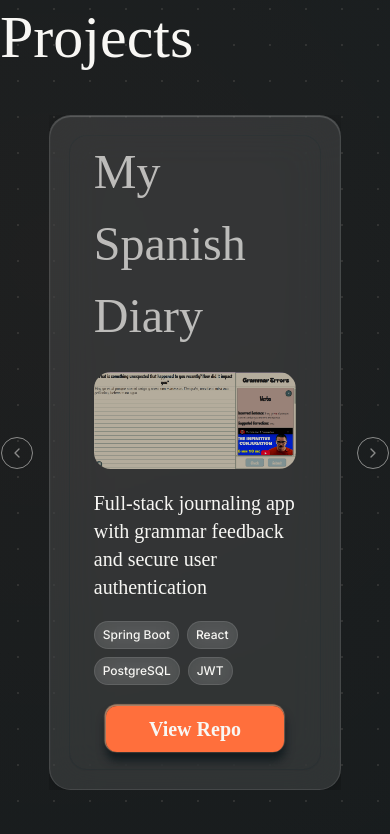
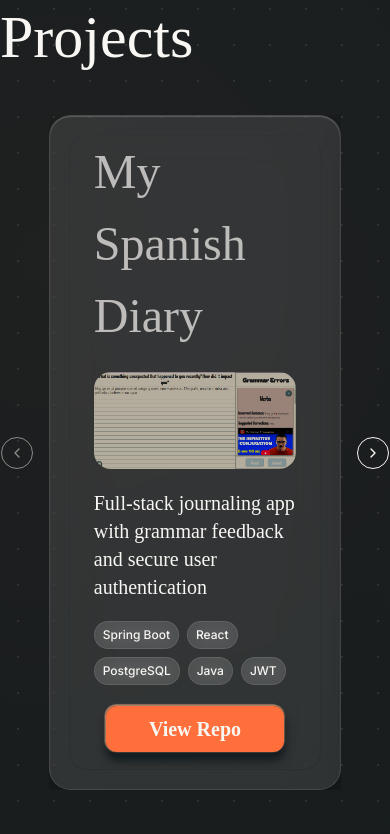
Before and after one commit to Devon-Hill7/devon-portfolio, a Next.js app in the folder client/: page / in a window 390 px wide. Shown: the part 1269-2103 px from the top of the page. Built offline with nearby package versions, Linux system fonts and the light colour scheme.

Commit message:
Added funcitonality to the links in hover cards. Put project section and tech stack section as their own components for simplicity.

```diff
--- a/client/app/page.tsx
+++ b/client/app/page.tsx
@@ -1,13 +1,16 @@
 import NavBar from "@/components/ui/NavBar";
 import { Button } from "@/components/ui/Button";
-import { Carousel, CarouselContent, CarouselItem, CarouselPrevious, CarouselNext,} from "@/components/ui/carousel";
-import ProjectCard from "@/components/ui/ProjectCard";
-import Marquee from "@/components/ui/Marquee";
 import QuickFactsEntry from "@/components/ui/QuickFactsEntry";
 import ContactInfo from "@/components/ui/contactInfo"
+import ProjectsSection from "@/components/ProjectsSection";
+import TechStackSection from "@/components/TechStackSection";
+import { ProjectNavigationProvider } from "@/components/ProjectNavigationProvider";
+
+
 
 export default function Home() {
   return (
+    <ProjectNavigationProvider>
       <main>
         <div className="flex flex-col min-h-screen portfolio-background">
           <NavBar/>
@@ -23,34 +26,8 @@ export default function Home() {
               </Button>
             </div>
           </section>
-        <section id="projects" className="min-h-screen">
-          <div className="w-full justify-center items-center flex mt-20 gap-12 flex-col">
-            <h2 className="text-6xl font-spacegrotesk text-offwhite">Featured Projects</h2>
-            <Carousel className="w-3/4 mb-5">
-              <CarouselContent>
-                <CarouselItem className="md:basis-1 lg:basis-1/2">
-                  <ProjectCard
-                    title="My Spanish Diary"
-                    description="Full-stack journaling app with grammar feedback and secure user authentication"
-                    image="/images/MySpanishDiaryScreenshot.png"
-                    techStack={["Spring Boot", "React", "PostgreSQL", "JWT"]}
-                    repoUrl="https://github.com/Devon-Hill7/MySpanishDiary"
-                  />
-                </CarouselItem>
-              </CarouselContent>
-              <CarouselPrevious />
-              <CarouselNext />
-            </Carousel>
-          </div>
-        </section>
-        <section id="tech-stack" className="min-h-screen">
-          <div className="w-full justify-center flex mt-20 gap-15 flex-col">
-            <h2 className="text-6xl font-spacegrotesk text-center text-offwhite">Tech Stack</h2>
-              <Marquee techStack="frontend"></Marquee>
-              <Marquee techStack="backend"></Marquee>
-              <Marquee techStack="database"></Marquee>
-          </div>
-        </section>
+          <ProjectsSection></ProjectsSection>
+          <TechStackSection></TechStackSection>
           <section id="about" className="min-h-screen">
             <div className="w-full justify-center flex mt-20 gap-15 flex-col">
               <h2 className="text-6xl font-spacegrotesk text-center text-offwhite">About Me</h2>
@@ -114,5 +91,6 @@ export default function Home() {
           </section>
         </div>
       </main>
+    </ProjectNavigationProvider>
   );
 }
--- /dev/null
+++ b/client/components/ProjectNavigationProvider.tsx
@@ -0,0 +1,59 @@
+"use client"
+
+import { createContext, useContext, useRef, ReactNode } from "react"
+import type { CarouselApi } from "@/components/ui/carousel"
+import { projects } from "@/lib/projects"
+
+type ProjectNavigationContextType = {
+  setCarouselApi: (api: CarouselApi | null) => void
+  goToProject: (projectId: string) => void
+}
+
+const ProjectNavigationContext =
+  createContext<ProjectNavigationContextType | null>(null)
+
+export function ProjectNavigationProvider({
+  children,
+}: {
+  children: ReactNode
+}) {
+  const carouselApiRef = useRef<CarouselApi | null>(null)
+
+  const setCarouselApi = (api: CarouselApi | null) => {
+    carouselApiRef.current = api
+  }
+
+  const goToProject = (projectId: string) => {
+    document
+      .getElementById("projects")
+      ?.scrollIntoView({ behavior: "smooth" })
+
+    const index = projects.findIndex(
+      (project) => project.id === projectId
+    )
+
+    if (index !== -1) {
+      carouselApiRef.current?.scrollTo(index)
+    }
+  }
+
+  return (
+    <ProjectNavigationContext.Provider
+      value={{ setCarouselApi, goToProject }}
+    >
+      {children}
+    </ProjectNavigationContext.Provider>
+  )
+}
+
+export function useProjectNavigation() {
+  const context = useContext(ProjectNavigationContext)
+
+  if (!context) {
+    throw new Error(
+      "useProjectNavigation must be used inside ProjectNavigationProvider"
+    )
+  }
+
+  return context
+}
--- /dev/null
+++ b/client/components/ProjectsSection.tsx
@@ -0,0 +1,36 @@
+'use client';
+
+import React from 'react'
+import { Carousel, CarouselContent, CarouselItem, CarouselPrevious, CarouselNext, CarouselApi } from "@/components/ui/carousel";
+import { useState } from 'react'
+import { projects } from "@/lib/projects";
+import ProjectCard from "@/components/ui/ProjectCard";
+import { useProjectNavigation } from './ProjectNavigationProvider';
+
+const ProjectsSection = () => {
+
+    const { setCarouselApi } = useProjectNavigation();
+
+
+
+  return (
+    <section id="projects" className="min-h-screen">
+        <div className="w-full justify-center items-center flex mt-20 gap-12 flex-col">
+            <h2 className="text-6xl font-spacegrotesk text-offwhite">Featured Projects</h2>
+            <Carousel className="w-3/4 mb-5" setApi={setCarouselApi}>
+                <CarouselContent>
+                    {projects.map((project) => (
+                    <CarouselItem key={project.id} id={project.id} className="md:basis-1 lg:basis-1/2">
+                        <ProjectCard title={project.title} description={project.description} image={project.image} techStack={project.techStack} repoUrl={project.repoUrl} liveUrl={project.liveUrl}></ProjectCard>
+                    </CarouselItem>
+                    ))}
+                </CarouselContent>
+                <CarouselPrevious />
+                <CarouselNext />
+            </Carousel>
+        </div>
+    </section>
+  )
+}
+
+export default ProjectsSection
--- /dev/null
+++ b/client/components/TechStackSection.tsx
@@ -0,0 +1,20 @@
+'use client'
+
+import React from 'react'
+import Marquee from "@/components/ui/Marquee";
+
+const TechStackSection = () => {
+
+    return (
+        <section id="tech-stack" className="min-h-screen">
+            <div className="w-full justify-center flex mt-20 gap-15 flex-col">
+                <h2 className="text-6xl font-spacegrotesk text-center text-offwhite">Tech Stack</h2>
+                <Marquee techStack="frontend"></Marquee>
+                <Marquee techStack="backend"></Marquee>
+                <Marquee techStack="database"></Marquee>
+            </div>
+        </section>
+    )
+}
+
+export default TechStackSection
--- a/client/components/ui/Marquee.tsx
+++ b/client/components/ui/Marquee.tsx
@@ -1,9 +1,5 @@
 import React from 'react'
 import MarqueeTrack from './MarqueeTrack'
-
-
-
-
 
 interface MarqueeProps {
    techStack:  'frontend' | 'backend' | 'database'
--- a/client/components/ui/MarqueeTrack.tsx
+++ b/client/components/ui/MarqueeTrack.tsx
@@ -1,8 +1,12 @@
+'use client';
+
 import React from 'react'
 import MarqueeTechPill from './MarqueeTechPill'
 import { memo } from 'react'
 
 import { HoverCard, HoverCardTrigger, HoverCardContent } from './hover-card'
+import { useProjectNavigation } from '../ProjectNavigationProvider'
+import { projects } from "@/lib/projects"
 
 interface Tech {
     name : string,
@@ -192,14 +196,16 @@ const databaseTechStack: Tech[] = [
 
 ]
 
-const projectsUsedIn : { [key: string]: string[] } = {
-  React: ["My Spanish Diary"],
-  TypeScript: ["Portfolio"],
-  "Tailwind CSS": ["Portfolio"],
-  "Next.js": ["Portfolio"],
-  "Spring Boot": ["My Spanish Diary"],
-  Java: ["My Spanish Diary"],
-  PostgreSQL: ["My Spanish Diary"]
+type UsedProject = (typeof projects)[number]
+
+const projectsUsedIn : Record<string, UsedProject[]> = {
+  React:  projects.filter(p => p.techStack.includes("React")),
+  TypeScript: projects.filter(p => p.techStack.includes("TypeScript")),
+  "Tailwind CSS": projects.filter(p => p.techStack.includes("TailWindCSS")),
+  "Next.js": projects.filter(p => p.techStack.includes("Next.js")),
+  "Spring Boot": projects.filter(p => p.techStack.includes("Spring Boot")),
+  Java: projects.filter(p => p.techStack.includes("Java")),
+  PostgreSQL: projects.filter(p => p.techStack.includes("PostgreSQL"))
 }
 
 const techStacks = {
@@ -214,6 +220,9 @@ const techStacks = {
 
 const MarqueeTrack = ({ techStack }: MarqueeTrackProps) => {
   const selectedTechStack = techStacks[techStack]
+
+  const { goToProject } = useProjectNavigation()
+
   return (
         <div className={`flex ${animationMap[techStack]} ${gapMap[techStack]} ${paddingMap[techStack]}`} aria-hidden="true">
           {[...selectedTechStack].map((tech, index) => (
@@ -231,8 +240,8 @@ const MarqueeTrack = ({ techStack }: MarqueeTrackProps) => {
               </div>
               <ul>
                 {[...projectsUsedIn[tech.name]].map((project, idx) => (
-                  <li key={idx} className="text-sm">
-                    {project}
+                  <li key={idx} className="text-sm hover:underline" onClick={() => goToProject(project.id)}>
+                    {project.title}
                   </li>
                 ))}
               </ul>
--- /dev/null
+++ b/client/lib/projects.ts
@@ -0,0 +1,34 @@
+type Project = {
+  id: string
+  title: string
+  description: string
+  image: string
+  techStack: string[]
+  repoUrl: string
+  liveUrl?: string
+}
+
+
+export const projects: Project[] = [
+  {
+    id: "spanish-diary",
+    title: "My Spanish Diary",
+    description:
+      "Full-stack journaling app with grammar feedback and secure user authentication",
+    image: "/images/MySpanishDiaryScreenshot.png",
+    techStack: ["Spring Boot", "React", "PostgreSQL", "Java", "JWT"],
+    repoUrl: "https://github.com/Devon-Hill7/MySpanishDiary",
+  },
+{
+    id: "portfolio",
+    title: "Portfolio",
+    description:
+      "Full-stack journaling app with grammar feedback and secure user authentication",
+    image: "/images/MySpanishDiaryScreenshot.png",
+    techStack: ["Next.js", "TypeScript", "TailWindCSS"],
+    repoUrl: "https://github.com/Devon-Hill7/MySpanishDiary",
+  }
+
+
+
+]
```
Lines whose indentation alone changed are shown as unchanged.
